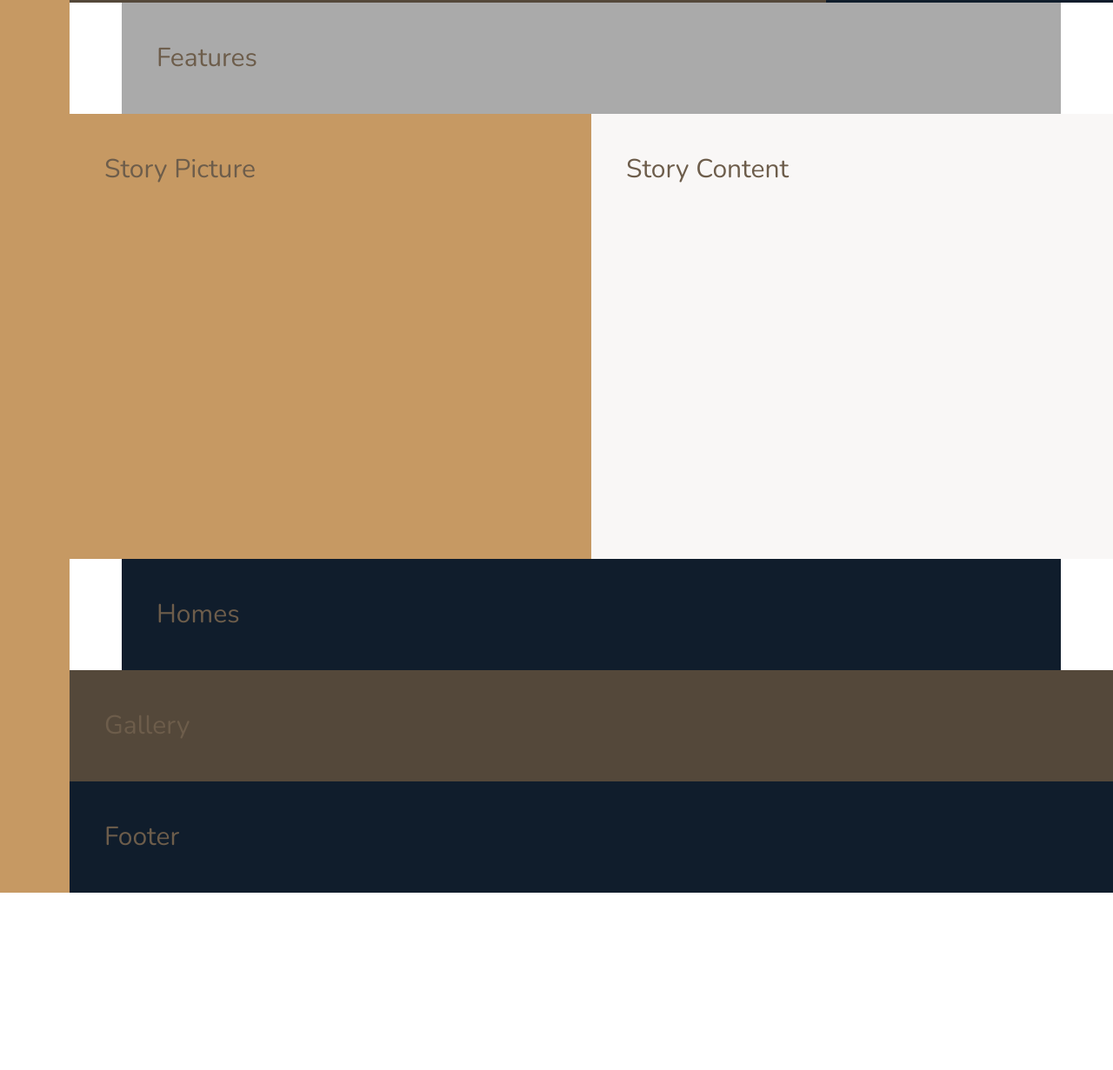
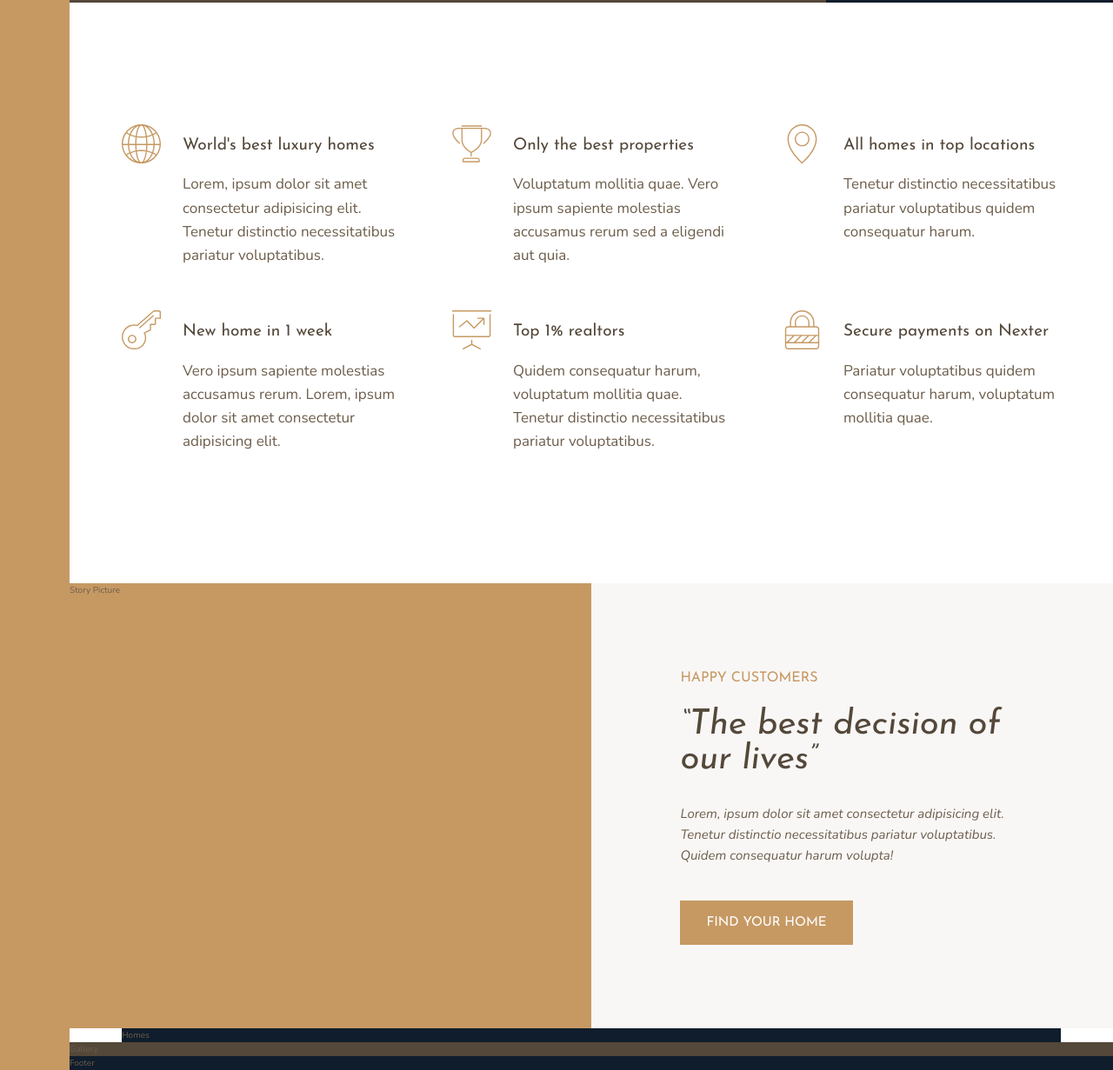
Before and after one commit to Krishvora/Nexter, a website: page index.html in a window 1280 px wide. Shown: the part 637-1868 px from the top of the page at 87% size. Before the commit the page ends 1664 px from the top, so only its background shows below. Drawn offline with nearby package versions, Linux system fonts and the light colour scheme.

Commit message:
Features and Story Content

```diff
--- a/index.html
+++ b/index.html
@@ -17,12 +17,71 @@
         </div>
         <header class="header">Header</header>
         <div class="realtors">Top 3 Realtors</div>
-        <section class="features">Features</section>
+
+        <!--Features-->
+        <section class="features">
+
+            <div class="feature">
+                <svg class="feature__icon">
+                    <use xlink:href="img/sprite.svg#icon-global"></use>
+                </svg>
+                <h4 class="heading-4 heading-4--dark">World's best luxury homes</h4>
+                <p class="feature__text">Lorem, ipsum dolor sit amet consectetur adipisicing elit. Tenetur distinctio necessitatibus pariatur voluptatibus.</p>
+            </div>
+
+            <div class="feature">
+                <svg class="feature__icon">
+                    <use xlink:href="img/sprite.svg#icon-trophy"></use>
+                </svg>
+                <h4 class="heading-4 heading-4--dark">Only the best properties</h4>
+                <p class="feature__text">Voluptatum mollitia quae. Vero ipsum sapiente molestias accusamus rerum sed a eligendi aut quia.</p>
+            </div>
+
+            <div class="feature">
+                <svg class="feature__icon">
+                    <use xlink:href="img/sprite.svg#icon-map-pin"></use>
+                </svg>
+                <h4 class="heading-4 heading-4--dark">All homes in top locations</h4>
+                <p class="feature__text">Tenetur distinctio necessitatibus pariatur voluptatibus quidem consequatur harum.</p>
+            </div>
+
+            <div class="feature">
+                <svg class="feature__icon">
+                    <use xlink:href="img/sprite.svg#icon-key"></use>
+                </svg>
+                <h4 class="heading-4 heading-4--dark">New home in 1 week</h4>
+                <p class="feature__text">Vero ipsum sapiente molestias accusamus rerum. Lorem, ipsum dolor sit amet consectetur adipisicing elit.</p>
+            </div>
+
+            <div class="feature">
+                <svg class="feature__icon">
+                    <use xlink:href="img/sprite.svg#icon-presentation"></use>
+                </svg>
+                <h4 class="heading-4 heading-4--dark">Top 1% realtors</h4>
+                <p class="feature__text">Quidem consequatur harum, voluptatum mollitia quae. Tenetur distinctio necessitatibus pariatur voluptatibus.</p>
+            </div>
+
+            <div class="feature">
+                <svg class="feature__icon">
+                    <use xlink:href="img/sprite.svg#icon-lock"></use>
+                </svg>
+                <h4 class="heading-4 heading-4--dark">Secure payments on Nexter</h4>
+                <p class="feature__text">Pariatur voluptatibus quidem consequatur harum, voluptatum mollitia quae.</p>
+            </div>
+
+        </section>
+
+        <!--Story-->
         <div class="story__pictures">
             Story Picture
         </div>
         <div class="story__content">
-            Story Content
+            <h3 class="heading-3 mb-sm">Happy customers</h3>
+            <h2 class="heading-2 heading-2--dark mb-md">&ldquo;The best decision of our lives&rdquo;</h2>
+            <p class="story__text">
+                Lorem, ipsum dolor sit amet consectetur adipisicing elit. Tenetur distinctio necessitatibus pariatur voluptatibus. Quidem consequatur harum volupta!
+            </p>
+            <button class="btn">Find your home</button>
         </div>
 
         <section class="homes">Homes</section>
--- a/sass/_base.scss
+++ b/sass/_base.scss
@@ -39,8 +39,4 @@ body{
     grid-template-rows: 80vh min-content 40vw repeat(3,min-content);
     grid-template-columns: [sidebar-start] 8rem [sidebar-end full-start] minmax(6rem,1fr) [center-start] repeat(8, [col-start] minmax(min-content,14rem) [col-end] ) [center-end] minmax(6rem,1fr) [full-end];
 
-    &>*{
-        padding: 40px;
-        font-size: 3rem;
-    }
 }
--- a/sass/_features.scss
+++ b/sass/_features.scss
@@ -1,4 +1,35 @@
 .features{
-    background-color: $color-grey-light-2;
+
     grid-column: center-start / center-end;
+
+    margin:15rem 0;
+
+    display: grid;
+    grid-template-columns: repeat(auto-fit, minmax(25rem,1fr));
+    grid-gap: 6rem;
+    align-items: start;
+
+
 }
+
+.feature{
+
+    display: grid;
+    grid-template-columns: min-content 1fr;
+    grid-row-gap: 1.5rem;
+    grid-column-gap: 2.5rem;
+
+
+    &__icon{
+        fill: $color-primary;
+        width:4.5rem;
+        height:4.5rem;
+        grid-row: 1/ span 2;
+
+        transform: translateY(-1rem);
+    }
+
+    &__text{
+        font-size: 1.7rem;
+    }
+}
--- a/sass/_story.scss
+++ b/sass/_story.scss
@@ -6,5 +6,20 @@
     &__content{
         background-color: $color-grey-light-1;
         grid-column: col-start 5  / full-end;
+
+        /*display: flex;
+        justify-content: center;
+        flex-direction: column;
+        align-items: flex-start;*/
+        display: grid;
+        justify-items: start;
+        align-content: center;
+        padding: 6rem 8vw;
+    }
+
+    &__text{
+        font-size: 1.5rem;
+        font-style: italic;
+        margin-bottom: 4rem;
     }
 }
--- a/sass/_typography.scss
+++ b/sass/_typography.scss
@@ -0,0 +1,53 @@
+%heading{
+    font-family: $font-display;
+    font-weight: 400;
+}
+.heading-1{
+    @extend %heading;
+}
+
+.heading-2{
+    @extend %heading;
+    font-size: 4rem;
+    font-style: italic;
+    line-height: 1;
+    &--light{color: $color-grey-light-1;}
+    &--dark{color: $color-grey-dark-1;}
+}
+
+.heading-3{
+    @extend %heading;
+    font-size: 1.6rem;
+    color: $color-primary;
+    text-transform: uppercase;
+}
+
+.heading-4{
+  @extend %heading;
+  font-size: 1.9rem;
+
+  &--light{color: $color-grey-light-1;}
+  &--dark{color: $color-grey-dark-1;}
+}
+
+.btn{
+    background-color: $color-primary;
+    color: #fff;
+    border: none;
+    border-radius: 0;
+    font-family: $font-display;
+    font-size: 1.5rem;
+    text-transform: uppercase;
+    padding: 1.8rem 3rem;
+    cursor: pointer;
+    transition: all .2s;
+
+    &:hover{
+        background-color: $color-primary-dark;
+    }
+}
+
+.mb-sm{margin-bottom: 2rem; }
+.mb-md{margin-bottom: 3rem; }
+.mb-lg{margin-bottom: 4rem; }
+.mb-hg{margin-bottom: 8rem; }
```
Also changed, not shown: css/style.css.
